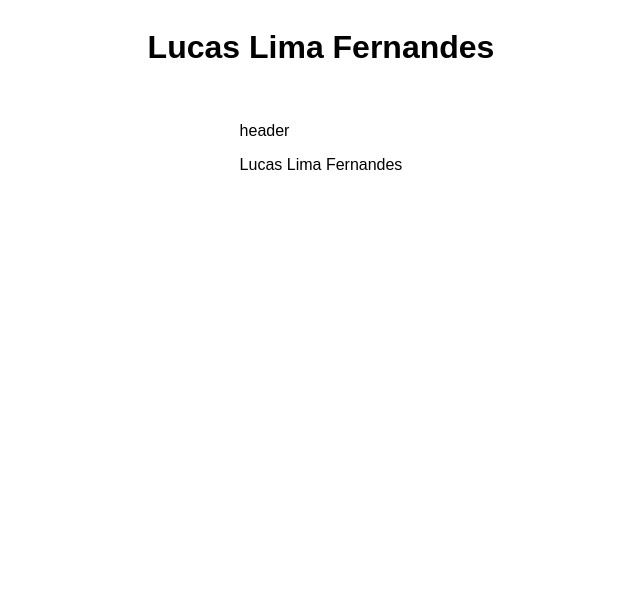
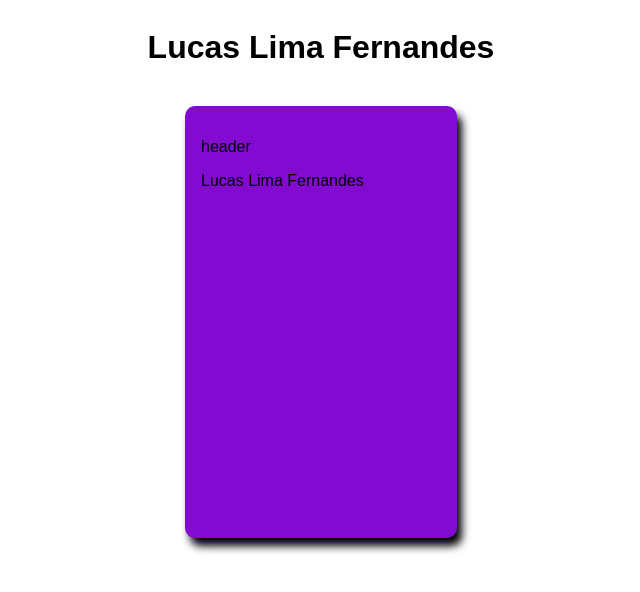
Before and after one commit to Fernandeess23/Cartao-NuBank, a plain HTML site: page Cartão Nubank/index.html in a window 1280 px wide. Shown: the whole page, without its empty margins (319-959 px from the left). Drawn offline with Linux system fonts and the light colour scheme.

Commit message:
Update cartao.css

```diff
--- a/Cartão Nubank/cartao.css
+++ b/Cartão Nubank/cartao.css
@@ -6,3 +6,12 @@ body {
     flex-direction: column;
     align-items: center;
 }
+
+.container {
+    background-color: #820ad1;
+    padding: 1em;
+    border-radius: 10px;
+    width: 15em;
+    height: 25em;
+    box-shadow: 5px 8px 8px #000;
+}
```
